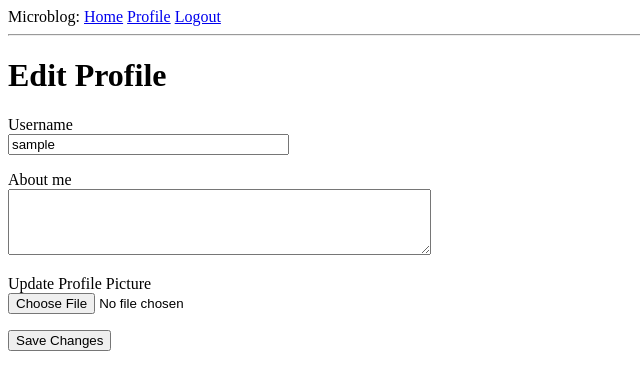
After one commit to rafigmammadov/microblog, a Flask app: page /edit_profile in a window 1280 px wide. The commit adds this page. Shown: the top 390 px of the page, without its empty margins (0-640 px from the left). Run offline with Flask 3, Linux system fonts and the light colour scheme; the visitor is signed in with stand-in values (Sample User, id 1); data comes from the database, SQL or seed files in the repository.

Commit message:
Chapter 6: Profile Page and Avatars - But there is slightly difference, I have implemented local storage of profile pictures and I upload them to static/avatars. Yes, I pushed it for test purposes

```diff
--- a/app/forms.py
+++ b/app/forms.py
@@ -1,6 +1,6 @@
 from flask_wtf import FlaskForm
-from wtforms import StringField, PasswordField, BooleanField, SubmitField
-from wtforms.validators import ValidationError, DataRequired, Email, EqualTo
+from wtforms import StringField, PasswordField, BooleanField, SubmitField, TextAreaField, FileField
+from wtforms.validators import ValidationError, DataRequired, Email, EqualTo, Length
 import sqlalchemy as sa
 from app import db
 from app.models import User
@@ -32,3 +32,9 @@ class RegistrationForm(FlaskForm):
 
         if user is not None:
             raise ValidationError('Please use a different email address.')
+
+class EditProfileForm(FlaskForm):
+    username = StringField('Username', validators=[DataRequired()])
+    about_me = TextAreaField('About me', validators=[Length(min=0, max=140)])
+    profile_picture = FileField('Update Profile Picture')
+    submit = SubmitField('Save Changes')
--- a/app/models.py
+++ b/app/models.py
@@ -1,5 +1,10 @@
 from typing import Optional
+import os
 from datetime import datetime, timezone
+from PIL import Image
+from hashlib import md5
+import tempfile
+from flask import send_file, abort, current_app
 from werkzeug.security import generate_password_hash, check_password_hash
 import sqlalchemy as sa
 import sqlalchemy.orm as so
@@ -13,9 +18,31 @@ class User(UserMixin, db.Model):
     email: so.Mapped[str] = so.mapped_column(sa.String(120), index=True,
                                              unique=True)
     password_hash: so.Mapped[Optional[str]] = so.mapped_column(sa.String(256))
+    about_me: so.Mapped[Optional[str]] = so.mapped_column(sa.String(140))
+    last_seen: so.Mapped[Optional[datetime]] = so.mapped_column(
+        default=lambda: datetime.now(timezone.utc))
+    profile_picture: so.Mapped[Optional[str]] = so.mapped_column(sa.String(256), default='default.png')
+
 
     posts: so.WriteOnlyMapped['Post'] = so.relationship(
         back_populates='author')
+
+    def avatar(self, size):
+        avatars_dir = os.path.join(current_app.static_folder, 'avatars')
+        if self.profile_picture and os.path.isfile(os.path.join(avatars_dir, self.profile_picture)):
+            image_path = os.path.join(avatars_dir, self.profile_picture)
+        else:
+            image_path = os.path.join(avatars_dir, 'default.png')
+
+        if not os.path.exists(image_path):
+            abort(404)
+
+        with Image.open(image_path) as img:
+            img.thumbnail((size, size))
+            with tempfile.NamedTemporaryFile(delete=False, suffix='.png') as temp_file:
+                img.save(temp_file, 'PNG')
+                temp_file.seek(0)
+                return send_file(temp_file.name, mimetype='image/png', as_attachment=False)
 
     def set_password(self, password):
         self.password_hash = generate_password_hash(password)
--- a/app/routes.py
+++ b/app/routes.py
@@ -1,9 +1,13 @@
-from flask import render_template, flash, redirect, url_for, request
+from datetime import datetime, timezone
+import os
+from hashlib import sha256
+from flask import render_template, flash, redirect, current_app, abort, url_for, request
+from werkzeug.utils import secure_filename
 from urllib.parse import urlsplit
 from flask_login import current_user, login_user, logout_user, login_required
 from sqlalchemy import select
 from app import app, db
-from app.forms import LoginForm, RegistrationForm
+from app.forms import LoginForm, RegistrationForm, EditProfileForm
 from app.models import User
 
 @app.route('/')
@@ -59,3 +63,71 @@ def registration():
         flash('Congratulations, you are now a registered user!')
         return redirect(url_for('login'))
     return render_template('register.html', title='Register', form=form)
+
+@app.route('/user/<username>')
+@login_required
+def user(username):
+    user = db.first_or_404(select(User).where(User.username == username))
+    posts = [
+        {'author': user, 'body': 'Test post #1'},
+        {'author': user, 'body': 'Test post #2'}
+    ]
+    return render_template('user.html', user=user, posts=posts)
+
+@app.route('/user/<username>/avatar/<int:size>')
+@login_required
+def user_avatar(username, size):
+    user = db.session.execute(select(User).where(User.username == username)).scalar_one_or_none()
+    if user is None:
+        abort(404)
+    return user.avatar(size)
+
+@app.route('/edit_profile', methods=['GET', 'POST'])
+@login_required
+def edit_profile():
+    form = EditProfileForm()
+    if form.validate_on_submit():
+        current_user.username = form.username.data
+        current_user.about_me = form.about_me.data
+
+        if form.profile_picture.data:
+            pic_file = form.profile_picture.raw_data[0]
+
+            try:
+                pic_filename = secure_filename(pic_file.filename)
+                pic_extension = '.png'
+                pic_filename = f'{current_user.id}{pic_extension}'
+                pic_path = os.path.join(current_app.static_folder, 'avatars', pic_filename)
+
+                if not os.path.exists(current_app.static_folder):
+                    print(f'{current_app.static_folder} does not exist')
+
+                avatars_path = os.path.join(current_app.static_folder, 'avatars')
+                if not os.path.exists(avatars_path):
+                    print(f'{avatars_path} does not exist')
+
+                with open(pic_path, 'wb') as f:
+                    file_data = pic_file.read()
+                    f.write(file_data)
+
+                current_user.profile_picture = pic_filename
+
+            except Exception as e:
+                print('Exception occurred:')
+                print(traceback.format_exc())
+                flash(f'Error: {e}')
+                return redirect(url_for('edit_profile'))
+
+        db.session.commit()
+        flash('Your changes have been saved.')
+        return redirect(url_for('edit_profile'))
+    elif request.method == 'GET':
+        form.username.data = current_user.username
+        form.about_me.data = current_user.about_me
+    return render_template('edit_profile.html', title='Edit Profile', form=form)
+
+@app.before_request
+def before_request():
+    if current_user.is_authenticated:
+        current_user.last_seen = datetime.now(timezone.utc)
+        db.session.commit()
--- /dev/null
+++ b/app/templates/_post.html
@@ -0,0 +1,6 @@
+<table>
+    <tr valign="top">
+        <td><img src="{{ url_for('user_avatar', username=user.username, size=36) }}"></td>
+        <td>{{ post.author.username }} says:<br>{{ post.body }}</td>
+    </tr>
+</table>
--- a/app/templates/base.html
+++ b/app/templates/base.html
@@ -8,11 +8,13 @@
       {% endif %}
     </head>
     <body>
-        <div>Microblog:
+      <div>
+        Microblog:
         <a href="{{ url_for('index') }}">Home</a>
         {% if current_user.is_anonymous %}
         <a href="{{ url_for('login') }}">Login</a>
         {% else %}
+        <a href="{{ url_for('user', username=current_user.username) }}">Profile</a>
         <a href="{{ url_for('logout') }}">Logout</a>
         {% endif %}
       </div>
--- /dev/null
+++ b/app/templates/edit_profile.html
@@ -0,0 +1,27 @@
+{% extends "base.html" %}
+
+{% block content %}
+    <h1>Edit Profile</h1>
+    <form action="" method="post" enctype="multipart/form-data">
+        {{ form.hidden_tag() }}
+        <p>
+            {{ form.username.label }}<br>
+            {{ form.username(size=32) }}<br>
+            {% for error in form.username.errors %}
+            <span style="color: red;">[{{ error }}]</span>
+            {% endfor %}
+        </p>
+        <p>
+            {{ form.about_me.label }}<br>
+            {{ form.about_me(cols=50, rows=4) }}<br>
+            {% for error in form.about_me.errors %}
+            <span style="color: red;">[{{ error }}]</span>
+            {% endfor %}
+        </p>
+        <p>
+            {{ form.profile_picture.label }}<br>
+            {{ form.profile_picture() }}<br>
+        </p>
+        <p>{{ form.submit() }}</p>
+    </form>
+{% endblock %}
--- a/config.py
+++ b/config.py
@@ -6,3 +6,4 @@ class Config:
     SQLALCHEMY_DATABASE_URI = os.environ.get('DATABASE_URL') or \
         'sqlite:///' + os.path.join(basedir, 'app.db')
     JWT_SECRET_KEY = os.environ.get('JWT_SECRET_KEY')
+    STATIC_FOLDER = os.environ.get('STATIC_FOLDER')
```
Also changed, not shown: app/templates/user.html (added, +21 -0 lines), migrations/versions/a98884f82fa1_profile_picture.py (added, +32 -0 lines), migrations/versions/f7e10a8314fc_about_me_and_last_seen_added.py (added, +34 -0 lines), app/static/avatars/3.png (added), app/static/avatars/default.png (added). Lines whose indentation alone changed are shown as unchanged.
